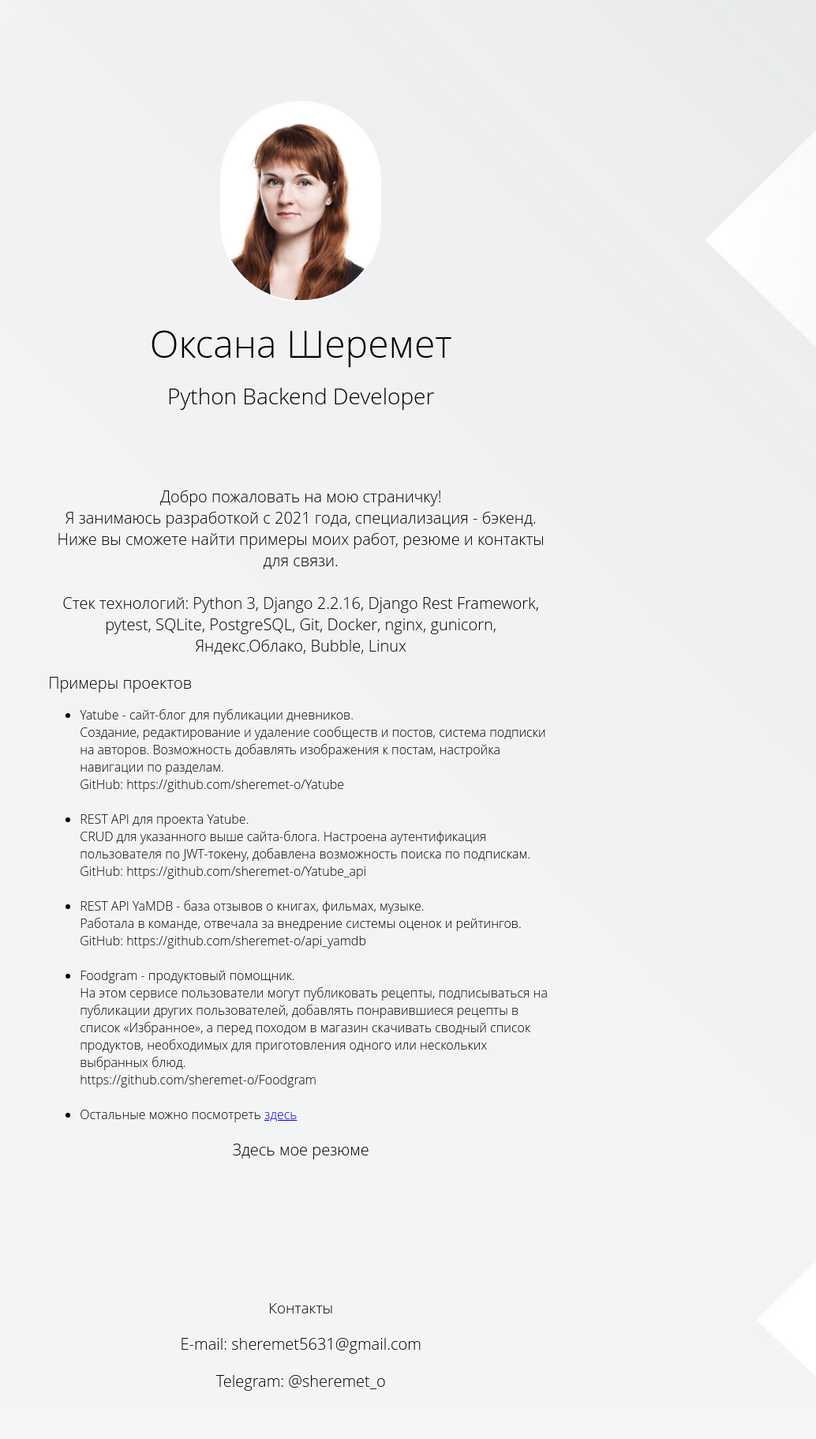
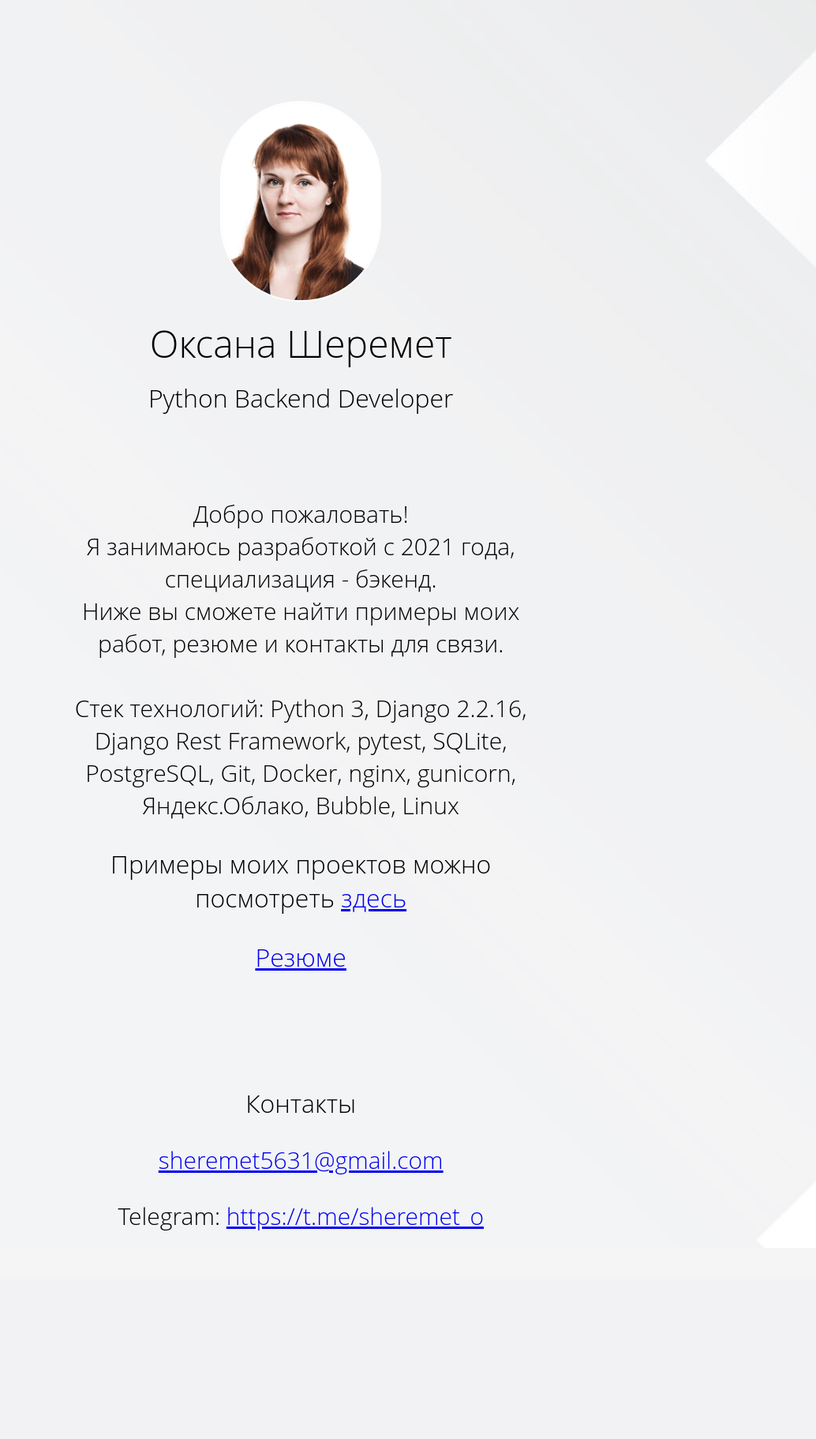
Before and after one commit to sheremet-o/Landing_page, a Django app: page / in a window 1280 px wide. Shown: the whole page at 79% size, without its empty margins (246-1280 px from the left). After the commit the page ends 1580 px from the top, so only its background shows below. Run offline with Django 3.2, Linux system fonts and the light colour scheme.

Commit message:
Added contact links

```diff
--- a/static/css/style.css
+++ b/static/css/style.css
@@ -29,7 +29,7 @@ h1 {
 }
 
 h2 {
-	font-size: 28px;
+	font-size: 32px;
 	font-weight: 300;
 	color: black;
 	margin-bottom: 30px;
@@ -39,10 +39,11 @@ h2 {
 
 h3 {
 	margin-bottom: 5px;
+	font-size: 32px;
 }
 
 p {
-	font-size: 20px;
+	font-size: 30px;
 	margin-bottom: 10px;
 	color: black;
 	}
--- a/templates/index.html
+++ b/templates/index.html
@@ -33,42 +33,26 @@
 
         <div class="row-cener">
           <div class="col-md-12 text-center">
-              <p> Добро пожаловать на мою страничку!<br> Я занимаюсь разработкой с 2021 года, специализация - бэкенд. <br> Ниже вы сможете найти примеры моих работ, резюме и контакты для связи.<br><br>Стек технологий: Python 3, Django 2.2.16, Django Rest Framework, pytest, SQLite, PostgreSQL, Git, Docker, nginx, gunicorn, Яндекс.Облако, Bubble, Linux</p>
-          </div>
-        </div>
-
-        <div class="row">
-          <div class="col-md-12 text-center">
-              <p> Примеры проектов</p>
-              <ul>
-                <li>Yatube - сайт-блог для публикации дневников.<br>
-                  Создание, редактирование и удаление сообществ и постов, система подписки на авторов. Возможность добавлять изображения к постам, настройка навигации по разделам.<br>
-                  GitHub: https://github.com/sheremet-o/Yatube<br><br></li>
-                <li>REST API для проекта Yatube.<br>
-                  CRUD для указанного выше сайта-блога. Настроена аутентификация пользователя по JWT-токену, добавлена возможность поиска по подпискам.<br>
-                  GitHub: https://github.com/sheremet-o/Yatube_api<br><br></li>
-                <li>REST API YaMDB - база отзывов о книгах, фильмах, музыке.<br>
-                  Работала в команде, отвечала за внедрение системы оценок и рейтингов.<br>
-                  GitHub: https://github.com/sheremet-o/api_yamdb<br><br></li>
-                <li>Foodgram - продуктовый помощник.<br>
-                  На этом сервисе пользователи могут публиковать рецепты, подписываться на публикации других пользователей, добавлять понравившиеся рецепты в список «Избранное», а перед походом в магазин скачивать сводный список продуктов, необходимых для приготовления одного или нескольких выбранных блюд.<br>
-                  https://github.com/sheremet-o/Foodgram<br><br></li>
-                <li> Остальные можно посмотреть
-                  <a href="https://github.com/sheremet-o">
-                    здесь
-                  </a>
-              </ul>
+              <p> Добро пожаловать!<br> Я занимаюсь разработкой с 2021 года, специализация - бэкенд. <br> Ниже вы сможете найти примеры моих работ, резюме и контакты для связи.<br><br>Стек технологий: Python 3, Django 2.2.16, Django Rest Framework, pytest, SQLite, PostgreSQL, Git, Docker, nginx, gunicorn, Яндекс.Облако, Bubble, Linux</p>
           </div>
         </div>
 
         <div class="row-cener">
           <div class="col-md-12 text-center">
-              <p> Здесь мое резюме</p>
+              <h3> Примеры моих проектов можно посмотреть <a href="https://github.com/sheremet-o">
+                здесь
+              </a></h3>
+
           </div>
         </div>
 
-        <div class="row-blanc">
-          <div class="col-md-12">	</div>
+
+        <div class="row-cener">
+          <div class="col-md-12 text-center">
+            <a href="{% static "img/Sheremet_backend.pdf" %}">
+              <h3>Резюме</h3>
+            </a>
+          </div>
         </div>
 
         <div class="row-blanc">
@@ -82,8 +66,11 @@
         <div class="row-cener">
           <div class="col-md-12 text-center">
             <h3>Контакты</h3>
-            <p>E-mail: sheremet5631@gmail.com</p>
-            <p>Telegram: @sheremet_o</p>
+            <p>
+              <a href = "mailto: sheremet5631@gmail.com">sheremet5631@gmail.com</a></p>
+            <p>Telegram:
+              <a href="https://t.me/sheremet_o" target="_blank"> https://t.me/sheremet_o</a>
+            </p>
           </div>
         </div>
 
```
Also changed, not shown: 1 other file.
